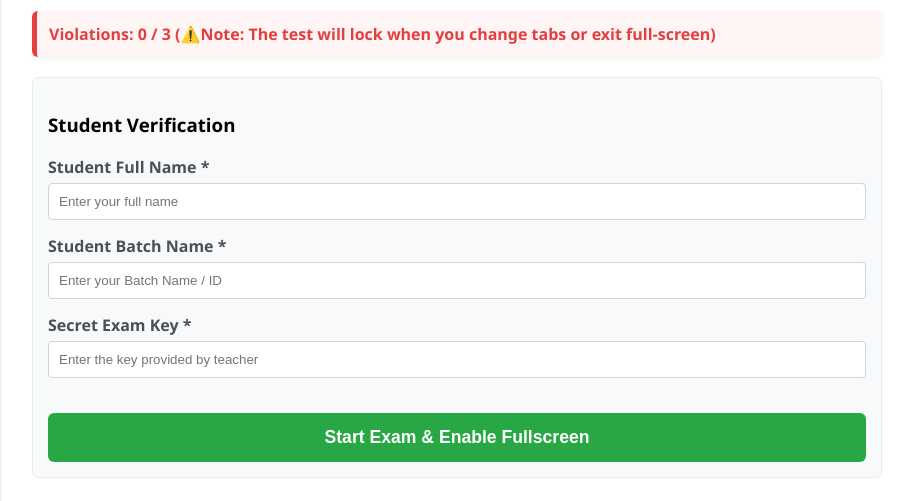
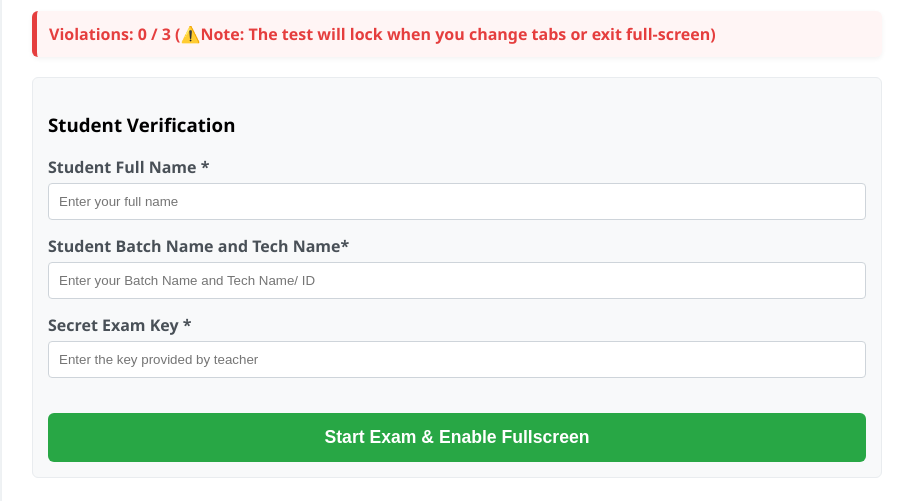
Before and after one commit to ankurverma8295077383-star/anti-cheat-exam, a website: page public/index.html in a window 1280 px wide. Shown: the part 115-616 px from the top of the page, without its empty margins (183-1080 px from the left). Drawn offline with Linux system fonts and the light colour scheme.

Commit message:
Update index.html

```diff
--- a/public/index.html
+++ b/public/index.html
@@ -136,8 +136,8 @@
                 <input type="text" id="studentName" required placeholder="Enter your full name">
             </div>
             <div class="form-group">
-                <label for="studentId">Student Batch Name *</label>
-                <input type="text" id="studentId" required placeholder="Enter your Batch Name / ID">
+                <label for="studentId">Student Batch Name and Tech Name*</label>
+                <input type="text" id="studentId" required placeholder="Enter your Batch Name and Tech Name/ ID">
             </div>
 
             <!-- NAYA UPDATE: Secret Exam Key -->
```
